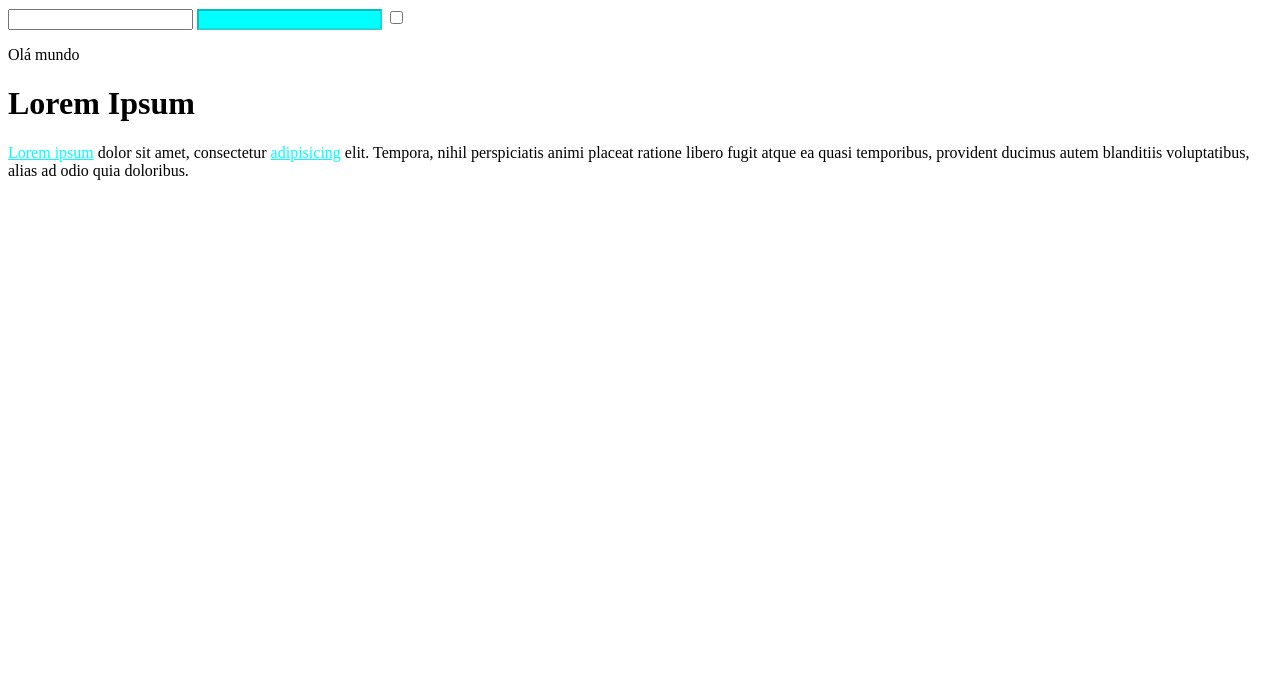
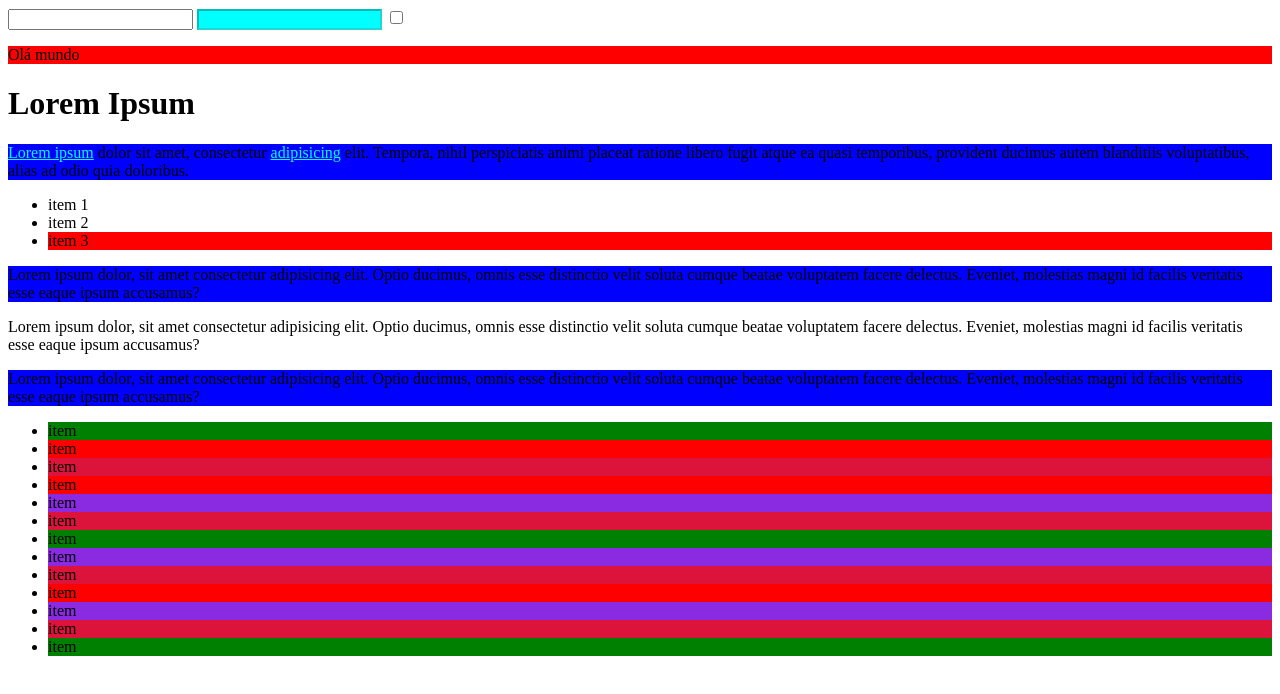
Before and after one commit to naimadicaro123/Estudos, a plain HTML site: page classes.html in a window 1280 px wide. Drawn offline with Linux system fonts and the light colour scheme.

Commit message:
Adicionei as pseudo

```diff
--- a/classes.css
+++ b/classes.css
@@ -29,6 +29,25 @@ input:checked{
     height: 30px;
 
 }
-input:checked + p{
+input:not(:checked) + p{
     background: red;
 }
+.pai .lista li:last-child{
+    background-color: red;
+}
+p:not(.meio){
+ background-color: blue;
+ transition: 1 s;
+}
+.varios li:nth-child(even){
+    background-color: red;
+}
+.varios li:nth-child(odd){
+    background-color: green;
+}
+.varios li:nth-child(3n){
+    background-color: crimson;
+}
+.varios li:nth-child(3n+5){
+    background-color: blueviolet;
+}
--- a/classes.html
+++ b/classes.html
@@ -13,5 +13,32 @@
     <p>Olá mundo</p>
     <h1 class="grande">Lorem Ipsum</h1>
     <p><a href="#">Lorem ipsum</a> dolor sit amet, consectetur <a href="fAFeeqw">adipisicing</a> elit. Tempora, nihil perspiciatis animi placeat ratione libero fugit atque ea quasi temporibus, provident ducimus autem blanditiis voluptatibus, alias ad odio quia doloribus.</p>
+    <div class="pai">
+        <ul class="lista">
+        <li>item 1</li>
+        <li>item 2</li>
+        <li>item 3</li>
+        </ul>
+    </div>
+    <p>Lorem ipsum dolor, sit amet consectetur adipisicing elit. Optio ducimus, omnis esse distinctio velit soluta cumque beatae voluptatem facere delectus. Eveniet, molestias magni id facilis veritatis esse eaque ipsum accusamus? </p>
+    <p class="meio">Lorem ipsum dolor, sit amet consectetur adipisicing elit. Optio ducimus, omnis esse distinctio velit soluta cumque beatae voluptatem facere delectus. Eveniet, molestias magni id facilis veritatis esse eaque ipsum accusamus? </p>
+
+    <p>Lorem ipsum dolor, sit amet consectetur adipisicing elit. Optio ducimus, omnis esse distinctio velit soluta cumque beatae voluptatem facere delectus. Eveniet, molestias magni id facilis veritatis esse eaque ipsum accusamus? </p>
+<ul class="varios">
+ <li>item</li>
+ <li>item</li>
+ <li>item</li>
+ <li>item</li>
+ <li>item</li>
+ <li>item</li>
+ <li>item</li>
+ <li>item</li>
+ <li>item</li>
+ <li>item</li>
+ <li>item</li>
+ <li>item</li>
+ <li>item</li>
+
+</ul>
 </body>
 </html>
```
